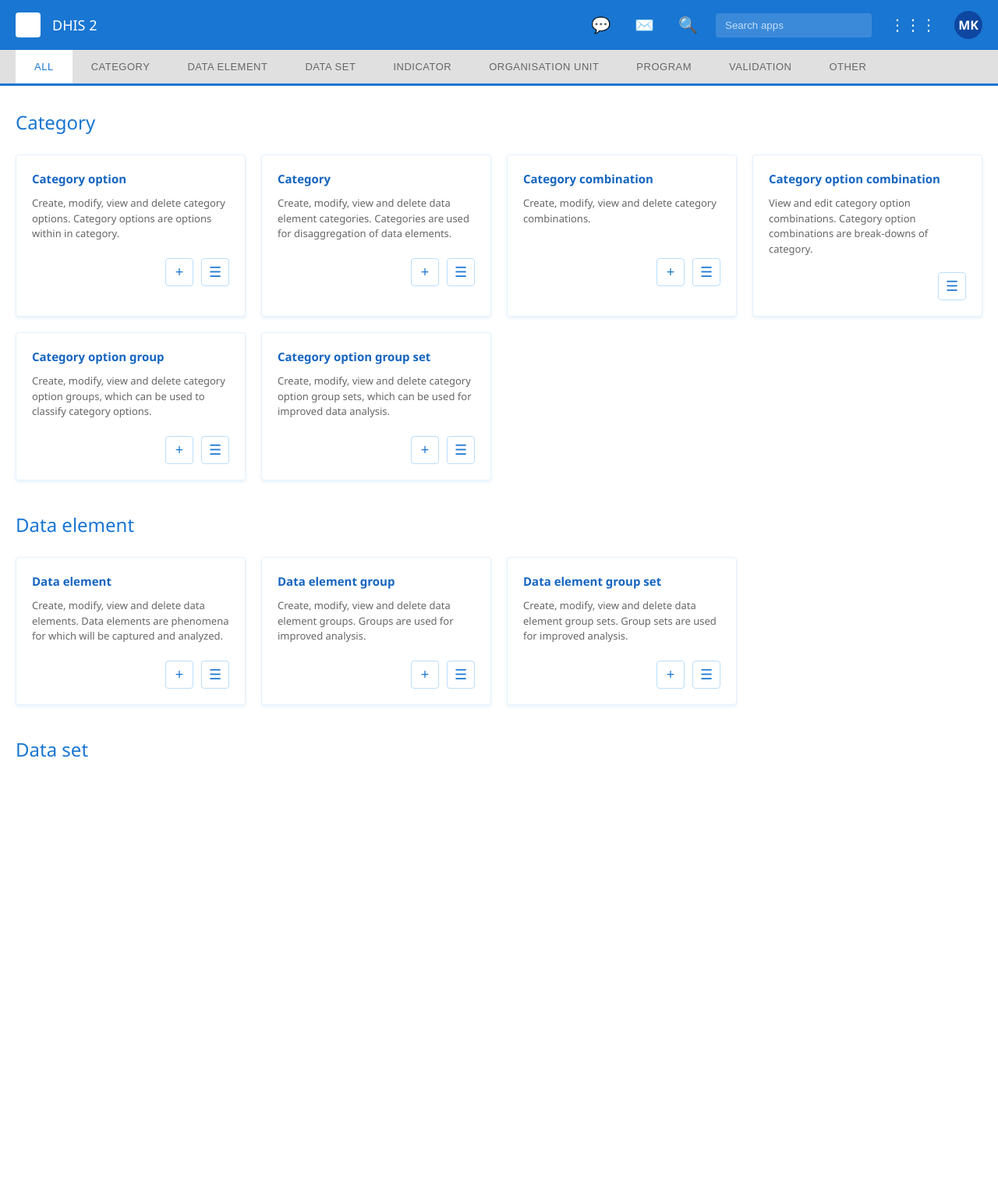
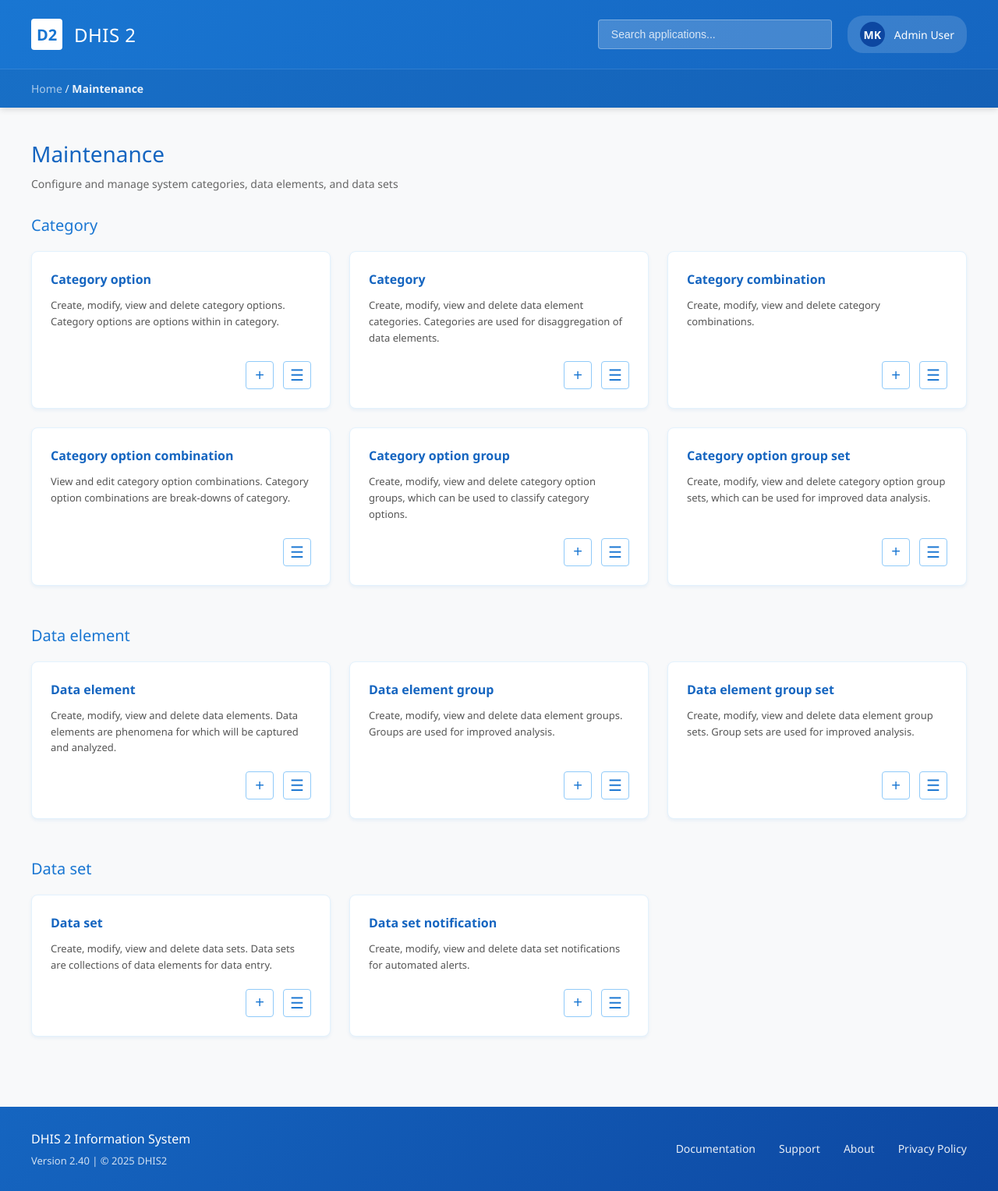
Before and after one commit to mohamedsillahkanu/icon, a plain HTML site: page index.html in a window 1280 px wide. Shown: the whole page at 78% size. Before the commit the page ends 1072 px from the top, so only its background shows below. Drawn offline with Linux system fonts and the light colour scheme.

Commit message:
Update index.html

```diff
--- a/index.html
+++ b/index.html
@@ -13,145 +13,184 @@
 
         body {
             font-family: 'Segoe UI', Tahoma, Geneva, Verdana, sans-serif;
-            background-color: #ffffff;
+            background-color: #f8f9fa;
+            display: flex;
+            flex-direction: column;
+            min-height: 100vh;
         }
 
         .header {
-            background-color: #1976d2;
+            background: linear-gradient(135deg, #1976d2 0%, #1565c0 100%);
             color: white;
-            padding: 12px 20px;
+            padding: 0;
+            box-shadow: 0 2px 8px rgba(0,0,0,0.15);
+        }
+
+        .header-top {
+            padding: 20px 40px;
             display: flex;
             align-items: center;
             justify-content: space-between;
-            box-shadow: 0 2px 4px rgba(0,0,0,0.1);
+            border-bottom: 1px solid rgba(255,255,255,0.1);
         }
 
         .header-left {
+            display: flex;
+            align-items: center;
+            gap: 20px;
+        }
+
+        .logo-container {
             display: flex;
             align-items: center;
             gap: 15px;
         }
 
         .logo {
-            width: 32px;
-            height: 32px;
+            width: 40px;
+            height: 40px;
             background-color: white;
             border-radius: 4px;
+            display: flex;
+            align-items: center;
+            justify-content: center;
+            font-weight: bold;
+            color: #1976d2;
+            font-size: 20px;
         }
 
         .header-title {
-            font-size: 18px;
-            font-weight: 500;
+            font-size: 24px;
+            font-weight: 300;
+            letter-spacing: 0.5px;
         }
 
         .header-right {
             display: flex;
             align-items: center;
-            gap: 15px;
-        }
-
-        .icon-btn {
-            background: none;
-            border: none;
-            color: white;
-            cursor: pointer;
-            padding: 8px;
-            font-size: 20px;
+            gap: 20px;
         }
 
         .search-box {
-            background-color: rgba(255,255,255,0.15);
-            border: none;
-            padding: 8px 12px;
+            background-color: rgba(255,255,255,0.2);
+            border: 1px solid rgba(255,255,255,0.3);
+            padding: 10px 16px;
             border-radius: 4px;
             color: white;
-            width: 200px;
+            width: 300px;
+            font-size: 14px;
         }
 
         .search-box::placeholder {
-            color: rgba(255,255,255,0.7);
+            color: rgba(255,255,255,0.8);
+        }
+
+        .user-info {
+            display: flex;
+            align-items: center;
+            gap: 12px;
+            padding: 8px 16px;
+            background-color: rgba(255,255,255,0.15);
+            border-radius: 20px;
+            cursor: pointer;
+            transition: all 0.3s;
+        }
+
+        .user-info:hover {
+            background-color: rgba(255,255,255,0.25);
         }
 
         .user-avatar {
-            width: 36px;
-            height: 36px;
+            width: 32px;
+            height: 32px;
             background-color: #0d47a1;
             border-radius: 50%;
             display: flex;
             align-items: center;
             justify-content: center;
             font-weight: 600;
-            cursor: pointer;
+            font-size: 14px;
         }
 
-        .nav-tabs {
-            background-color: #e0e0e0;
-            display: flex;
-            padding: 0 20px;
-            overflow-x: auto;
-            border-bottom: 3px solid #1976d2;
+        .user-name {
+            font-size: 14px;
+            font-weight: 500;
         }
 
-        .nav-tab {
-            padding: 14px 24px;
-            background: none;
-            border: none;
-            cursor: pointer;
-            color: #666;
-            font-size: 13px;
-            font-weight: 500;
-            text-transform: uppercase;
-            letter-spacing: 0.5px;
-            white-space: nowrap;
-            transition: all 0.2s;
-        }
-
-        .nav-tab:hover {
+        .header-bottom {
+            padding: 15px 40px;
             background-color: rgba(0,0,0,0.05);
         }
 
-        .nav-tab.active {
-            color: #1976d2;
-            background-color: white;
+        .breadcrumb {
+            color: rgba(255,255,255,0.9);
+            font-size: 14px;
+        }
+
+        .breadcrumb span {
+            opacity: 0.7;
         }
 
         .content {
-            padding: 30px 20px;
+            flex: 1;
+            padding: 40px;
             max-width: 1400px;
-            background-color: #ffffff;
+            width: 100%;
+            margin: 0 auto;
+        }
+
+        .page-title {
+            font-size: 28px;
+            color: #1565c0;
+            margin-bottom: 10px;
+            font-weight: 400;
+        }
+
+        .page-subtitle {
+            font-size: 14px;
+            color: #666;
+            margin-bottom: 30px;
+        }
+
+        .section-header {
+            display: flex;
+            align-items: center;
+            justify-content: space-between;
+            margin-bottom: 20px;
         }
 
         .section-title {
-            font-size: 24px;
+            font-size: 20px;
             color: #1976d2;
-            margin-bottom: 25px;
-            font-weight: 400;
+            font-weight: 500;
         }
 
         .cards-grid {
             display: grid;
-            grid-template-columns: repeat(auto-fill, minmax(280px, 1fr));
-            gap: 20px;
-            margin-bottom: 40px;
+            grid-template-columns: repeat(auto-fill, minmax(300px, 1fr));
+            gap: 24px;
+            margin-bottom: 50px;
         }
 
         .card {
             background: white;
-            border-radius: 4px;
-            box-shadow: 0 2px 4px rgba(25, 118, 210, 0.1);
-            padding: 20px;
+            border-radius: 8px;
+            box-shadow: 0 2px 4px rgba(25, 118, 210, 0.08);
+            padding: 24px;
             transition: all 0.3s;
             border: 1px solid #e3f2fd;
+            display: flex;
+            flex-direction: column;
         }
 
         .card:hover {
-            box-shadow: 0 4px 12px rgba(25, 118, 210, 0.2);
-            transform: translateY(-2px);
-            border-color: #1976d2;
+            box-shadow: 0 6px 16px rgba(25, 118, 210, 0.15);
+            transform: translateY(-4px);
+            border-color: #90caf9;
         }
 
         .card-title {
-            font-size: 15px;
+            font-size: 16px;
             font-weight: 600;
             color: #1565c0;
             margin-bottom: 12px;
@@ -159,22 +198,22 @@
 
         .card-description {
             font-size: 13px;
-            color: #666;
-            line-height: 1.5;
+            color: #555;
+            line-height: 1.6;
             margin-bottom: 20px;
-            min-height: 60px;
+            flex: 1;
         }
 
         .card-actions {
             display: flex;
-            gap: 10px;
+            gap: 12px;
             justify-content: flex-end;
         }
 
         .btn-icon {
             width: 36px;
             height: 36px;
-            border: 1px solid #bbdefb;
+            border: 1px solid #90caf9;
             background: white;
             border-radius: 4px;
             cursor: pointer;
@@ -182,76 +221,130 @@
             align-items: center;
             justify-content: center;
             transition: all 0.2s;
-            font-size: 18px;
+            font-size: 20px;
+            font-weight: 300;
             color: #1976d2;
         }
 
         .btn-icon:hover {
-            background-color: #e3f2fd;
+            background-color: #1976d2;
             border-color: #1976d2;
-            color: #0d47a1;
+            color: white;
         }
 
-        .notification {
-            position: fixed;
-            bottom: 20px;
-            left: 50%;
-            transform: translateX(-50%);
-            background-color: #333;
+        .footer {
+            background: linear-gradient(135deg, #1565c0 0%, #0d47a1 100%);
             color: white;
-            padding: 16px 24px;
-            border-radius: 4px;
-            box-shadow: 0 4px 8px rgba(0,0,0,0.2);
-            font-size: 14px;
-            z-index: 1000;
+            padding: 30px 40px;
+            margin-top: auto;
         }
 
-        .apps-icon {
-            cursor: pointer;
+        .footer-content {
+            max-width: 1400px;
+            margin: 0 auto;
+            display: flex;
+            justify-content: space-between;
+            align-items: center;
+        }
+
+        .footer-left {
+            display: flex;
+            flex-direction: column;
+            gap: 8px;
+        }
+
+        .footer-title {
+            font-size: 16px;
+            font-weight: 500;
+        }
+
+        .footer-text {
+            font-size: 13px;
+            opacity: 0.8;
+        }
+
+        .footer-right {
+            display: flex;
+            gap: 30px;
+        }
+
+        .footer-link {
+            color: white;
+            text-decoration: none;
+            font-size: 14px;
+            opacity: 0.9;
+            transition: opacity 0.2s;
+        }
+
+        .footer-link:hover {
+            opacity: 1;
+            text-decoration: underline;
         }
 
         @media (max-width: 768px) {
+            .header-top {
+                padding: 15px 20px;
+                flex-direction: column;
+                gap: 15px;
+            }
+
+            .search-box {
+                width: 100%;
+            }
+
             .cards-grid {
                 grid-template-columns: 1fr;
             }
 
-            .search-box {
-                width: 150px;
+            .content {
+                padding: 20px;
+            }
+
+            .footer-content {
+                flex-direction: column;
+                gap: 20px;
+                text-align: center;
+            }
+
+            .footer-right {
+                flex-direction: column;
+                gap: 15px;
             }
         }
     </style>
 </head>
 <body>
     <div class="header">
+        <div class="header-top">
             <div class="header-left">
-            <div class="logo"></div>
+                <div class="logo-container">
+                    <div class="logo">D2</div>
                     <span class="header-title">DHIS 2</span>
                 </div>
+            </div>
             <div class="header-right">
-            <button class="icon-btn">💬</button>
-            <button class="icon-btn">✉️</button>
-            <button class="icon-btn">🔍</button>
-            <input type="text" class="search-box" placeholder="Search apps">
-            <button class="icon-btn apps-icon">⋮⋮⋮</button>
+                <input type="text" class="search-box" placeholder="Search applications...">
+                <div class="user-info">
                     <div class="user-avatar">MK</div>
+                    <span class="user-name">Admin User</span>
+                </div>
+            </div>
+        </div>
+        <div class="header-bottom">
+            <div class="breadcrumb">
+                <span>Home</span> / <strong>Maintenance</strong>
+            </div>
         </div>
     </div>
 
-    <nav class="nav-tabs">
-        <button class="nav-tab active">ALL</button>
-        <button class="nav-tab">CATEGORY</button>
-        <button class="nav-tab">DATA ELEMENT</button>
-        <button class="nav-tab">DATA SET</button>
-        <button class="nav-tab">INDICATOR</button>
-        <button class="nav-tab">ORGANISATION UNIT</button>
-        <button class="nav-tab">PROGRAM</button>
-        <button class="nav-tab">VALIDATION</button>
-        <button class="nav-tab">OTHER</button>
-    </nav>
+    <div class="content">
+        <h1 class="page-title">Maintenance</h1>
+        <p class="page-subtitle">Configure and manage system categories, data elements, and data sets</p>
 
-    <div class="content">
+        <div class="section-header">
             <h2 class="section-title">Category</h2>
-        <div class="cards-grid" id="categoryGrid">
+        </div>
+        <div class="cards-grid">
             <div class="card">
                 <div class="card-title">Category option</div>
                 <div class="card-description">Create, modify, view and delete category options. Category options are options within in category.</div>
@@ -306,8 +399,10 @@
             </div>
         </div>
 
+        <div class="section-header">
             <h2 class="section-title">Data element</h2>
-        <div class="cards-grid" id="dataElementGrid">
+        </div>
+        <div class="cards-grid">
             <div class="card">
                 <div class="card-title">Data element</div>
                 <div class="card-description">Create, modify, view and delete data elements. Data elements are phenomena for which will be captured and analyzed.</div>
@@ -336,45 +431,60 @@
             </div>
         </div>
 
+        <div class="section-header">
             <h2 class="section-title">Data set</h2>
-        <div class="cards-grid" id="dataSetGrid">
-            <!-- Data set cards would go here -->
+        </div>
+        <div class="cards-grid">
+            <div class="card">
+                <div class="card-title">Data set</div>
+                <div class="card-description">Create, modify, view and delete data sets. Data sets are collections of data elements for data entry.</div>
+                <div class="card-actions">
+                    <button class="btn-icon" title="Add">+</button>
+                    <button class="btn-icon" title="List">☰</button>
                 </div>
             </div>
 
-    <div class="notification" id="notification" style="display: none;">
-        No organisation units - add one to get started
+            <div class="card">
+                <div class="card-title">Data set notification</div>
+                <div class="card-description">Create, modify, view and delete data set notifications for automated alerts.</div>
+                <div class="card-actions">
+                    <button class="btn-icon" title="Add">+</button>
+                    <button class="btn-icon" title="List">☰</button>
+                </div>
+            </div>
+        </div>
+    </div>
+
+    <div class="footer">
+        <div class="footer-content">
+            <div class="footer-left">
+                <div class="footer-title">DHIS 2 Information System</div>
+                <div class="footer-text">Version 2.40 | © 2025 DHIS2</div>
+            </div>
+            <div class="footer-right">
+                <a href="#" class="footer-link">Documentation</a>
+                <a href="#" class="footer-link">Support</a>
+                <a href="#" class="footer-link">About</a>
+                <a href="#" class="footer-link">Privacy Policy</a>
+            </div>
+        </div>
     </div>
 
     <script>
-        // Tab switching functionality
-        const tabs = document.querySelectorAll('.nav-tab');
-        tabs.forEach(tab => {
-            tab.addEventListener('click', function() {
-                tabs.forEach(t => t.classList.remove('active'));
-                this.classList.add('active');
+        // Card button interactions
+        const buttons = document.querySelectorAll('.btn-icon');
+        buttons.forEach(btn => {
+            btn.addEventListener('click', function(e) {
+                e.preventDefault();
+                const action = this.getAttribute('title');
+                console.log(`${action} button clicked`);
             });
         });
 
-        // Card button interactions
-        const buttons = document.querySelectorAll('.btn-icon');
-        buttons.forEach(btn => {
-            btn.addEventListener('click', function() {
-                const notification = document.getElementById('notification');
-                notification.style.display = 'block';
-                setTimeout(() => {
-                    notification.style.display = 'none';
-                }, 3000);
-            });
-        });
-
-        // Show notification on load (similar to the screenshot)
-        window.addEventListener('load', function() {
-            const notification = document.getElementById('notification');
-            notification.style.display = 'block';
-            setTimeout(() => {
-                notification.style.display = 'none';
-            }, 4000);
+        // Search functionality
+        const searchBox = document.querySelector('.search-box');
+        searchBox.addEventListener('input', function(e) {
+            console.log('Searching for:', e.target.value);
         });
     </script>
 </body>
```
Lines whose indentation alone changed are shown as unchanged.
